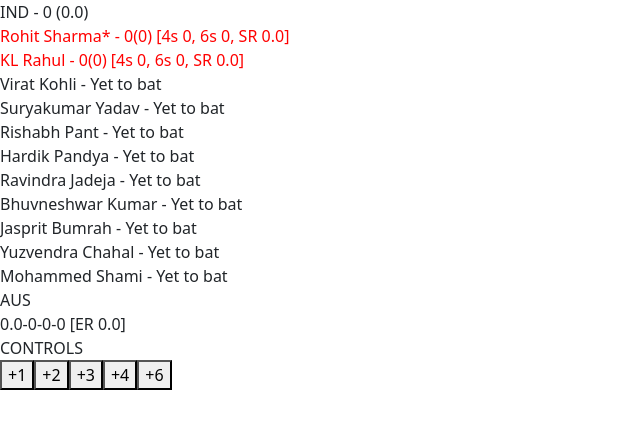
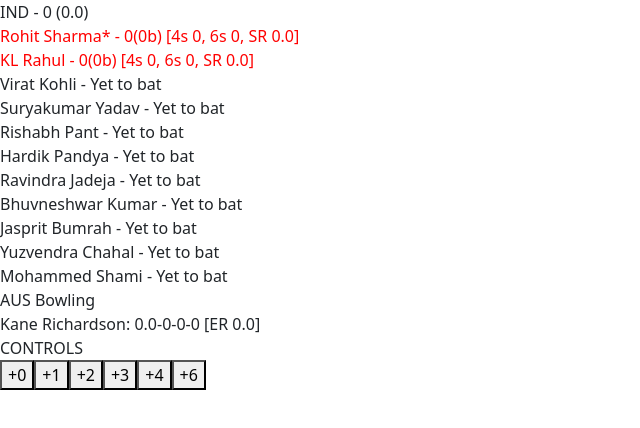
Before and after one commit to Hari-Shankar-Karthik/cricket-scorecard, a React (Vite) app: page / in a window 1280 px wide. Shown: the top 428 px of the page, without its empty margins (0-640 px from the left). Built offline with nearby package versions, Linux system fonts and the light colour scheme.

Commit message:
ADDED: Bowling logic. no wickets, no change of bowler.

```diff
--- a/src/App.jsx
+++ b/src/App.jsx
@@ -8,6 +8,7 @@
         battingTeamName="IND"
         batterList={squads["IND"]}
         bowlingTeamName="AUS"
+        bowlerList={squads["AUS"]}
       />
     </div>
   );
--- a/src/Batter.jsx
+++ b/src/Batter.jsx
@@ -9,7 +9,7 @@
   return (
     <div className="Batter active">
       {batterName}
-      {batterStatus && "*"} - {runs}({balls}) [4s {fours}, 6s {sixes}, SR{" "}
+      {batterStatus && "*"} - {runs}({balls}b) [4s {fours}, 6s {sixes}, SR{" "}
       {strikeRate.toFixed(1)}]
     </div>
   );
--- /dev/null
+++ b/src/Bowler.jsx
@@ -0,0 +1,15 @@
+import convertToOvers from "./convertToOvers";
+
+export default function Bowler({ bowlerName, bowlerStats, isBowling }) {
+  const { balls, maidens, runs } = bowlerStats;
+  if (balls === 0 && !isBowling) {
+    return <></>;
+  }
+  const economyRate = balls === 0 ? 0 : (runs * 6) / balls;
+  const overs = convertToOvers(balls);
+  return (
+    <div className="Bowler">
+      {bowlerName}: {overs}-{maidens}-0-{runs} [ER {economyRate.toFixed(1)}]
+    </div>
+  );
+}
--- a/src/BowlingScorecard.jsx
+++ b/src/BowlingScorecard.jsx
@@ -1,15 +1,38 @@
+import Bowler from "./Bowler";
 import convertToOvers from "./convertToOvers";
 
-export default function BowlingScorecard({ bowlingTeamName, bowlingStats }) {
-  const { balls, maidens, runs } = bowlingStats;
-  const economyRate = balls === 0 ? 0 : (runs * 6) / balls;
-  const overs = convertToOvers(balls);
+export default function BowlingScorecard({
+  bowlingTeamName,
+  bowlerList,
+  bowlingStats,
+  bowler,
+}) {
+  const bowlerDisplay = [];
+  for (let i = 0; i < 11; i++) {
+    bowlerDisplay.push(
+      <Bowler
+        key={i}
+        bowlerName={bowlerList[i]}
+        bowlerStats={bowlingStats[i]}
+        isBowling={i === bowler ? true : false}
+      />
+    );
+  }
   return (
     <div className="BowlingScorecard">
-      <div className="bowling-team-display">{bowlingTeamName}</div>
-      <div className="bowler-display">
-        {overs}-{maidens}-0-{runs} [ER {economyRate.toFixed(1)}]
-      </div>
+      <div className="bowling-team-display">{bowlingTeamName} Bowling</div>
+      <div className="bowler-display">{bowlerDisplay}</div>
     </div>
   );
+  // const { balls, maidens, runs } = bowlingStats;
+  // const economyRate = balls === 0 ? 0 : (runs * 6) / balls;
+  // const overs = convertToOvers(balls);
+  // return (
+  //   <div className="BowlingScorecard">
+  //     <div className="bowling-team-display">{bowlingTeamName}</div>
+  //     <div className="bowler-display">
+  //       {overs}-{maidens}-0-{runs} [ER {economyRate.toFixed(1)}]
+  //     </div>
+  //   </div>
+  // );
 }
--- a/src/Controls.jsx
+++ b/src/Controls.jsx
@@ -6,12 +6,12 @@
   activePlayers,
   setActivePlayers,
 }) {
-  const { strikeBatter, nonStrikeBatter } = activePlayers;
-  const ballOutcomes = [1, 2, 3, 4, 6];
+  const { strikeBatter, bowler } = activePlayers;
+  const ballOutcomes = [0, 1, 2, 3, 4, 6];
   const addRuns = (ball) => {
     setBallRecord((ballRecord) => [
       ...ballRecord,
-      { batter: strikeBatter, runs: ball },
+      { batter: strikeBatter, bowler, runs: ball },
     ]);
     const isEndOfOver = ballRecord.length % 6 === 5;
     if ((ball % 2 === 1) ^ isEndOfOver) {
@@ -28,6 +28,7 @@
       <div className="control-button-display">
         {ballOutcomes.map((ball) => (
           <ControlButton
+            key={ball}
             buttonText={`+${ball}`}
             buttonOnClick={() => addRuns(ball)}
           />
--- a/src/CricketScorecard.jsx
+++ b/src/CricketScorecard.jsx
@@ -8,13 +8,14 @@
   battingTeamName,
   batterList,
   bowlingTeamName,
+  bowlerList,
 }) {
   // balls: [{batter, bowler, runs}]
   const [ballRecord, setBallRecord] = useState([]);
   const [activePlayers, setActivePlayers] = useState({
     strikeBatter: 0,
     nonStrikeBatter: 1,
-    // bowler: null, // TODO
+    bowler: 10, // TODO: Allow changing this
   });
   const { battingStats, bowlingStats } = getStats(ballRecord);
   return (
@@ -28,7 +29,9 @@
       />
       <BowlingScorecard
         bowlingTeamName={bowlingTeamName}
+        bowlerList={bowlerList}
         bowlingStats={bowlingStats}
+        bowler={activePlayers.bowler}
       />
       <Controls
         ballRecord={ballRecord}
--- a/src/getStats.js
+++ b/src/getStats.js
@@ -1,7 +1,7 @@
 export default function getStats(ballRecord) {
   // battingStats: {team: {runs, balls}, batters: [{runs, balls, fours, sixes}]}
   // bowlingStats: [{balls, maidens, wickets, runs}] // ideally
-  // bowlingStats: {balls, maidens, runs} // for now
+  // bowlingStats: [{balls, maidens, runs}] // for now
   // return: {battingStats, bowlingStats}
   const team = { runs: 0, balls: 0 };
   const batters = Array.from({ length: 11 }, () => ({
@@ -10,10 +10,13 @@
     fours: 0,
     sixes: 0,
   }));
-  const bowlingStats = { balls: 0, maidens: 0, runs: 0 };
+  const bowlingStats = Array.from({ length: 11 }, () => ({
+    balls: 0,
+    maidens: 0,
+    runs: 0,
+  }));
   for (const ballBowled of ballRecord) {
-    // const { batter, bowler, runs } = ballBowled; // ideally
-    const { batter, runs } = ballBowled; // for now
+    const { batter, bowler, runs } = ballBowled;
     batters[batter].runs += runs;
     batters[batter].balls++;
     if (runs === 4) {
@@ -21,14 +24,17 @@
     } else if (runs === 6) {
       batters[batter].sixes++;
     }
-    bowlingStats.balls++;
-    bowlingStats.runs += runs;
+    bowlingStats[bowler].balls++;
+    bowlingStats[bowler].runs += runs;
   }
   for (let i = 0; i <= ballRecord.length - 6; i += 6) {
     if (
       ballRecord.slice(i, i + 6).reduce((acc, curr) => acc + curr.runs, 0) === 0
     ) {
-      bowlingStats.maidens++;
+      // ASSUMING EACH BOWLER BOWLS EXACTLY 6 BALLS
+      // NOTE: NO BABY OVERS, BOWLER RETIRING AND SHIT
+      const { bowler } = ballRecord[i];
+      bowlingStats[bowler].maidens++;
     }
   }
   return { battingStats: { team, batters }, bowlingStats };
```
